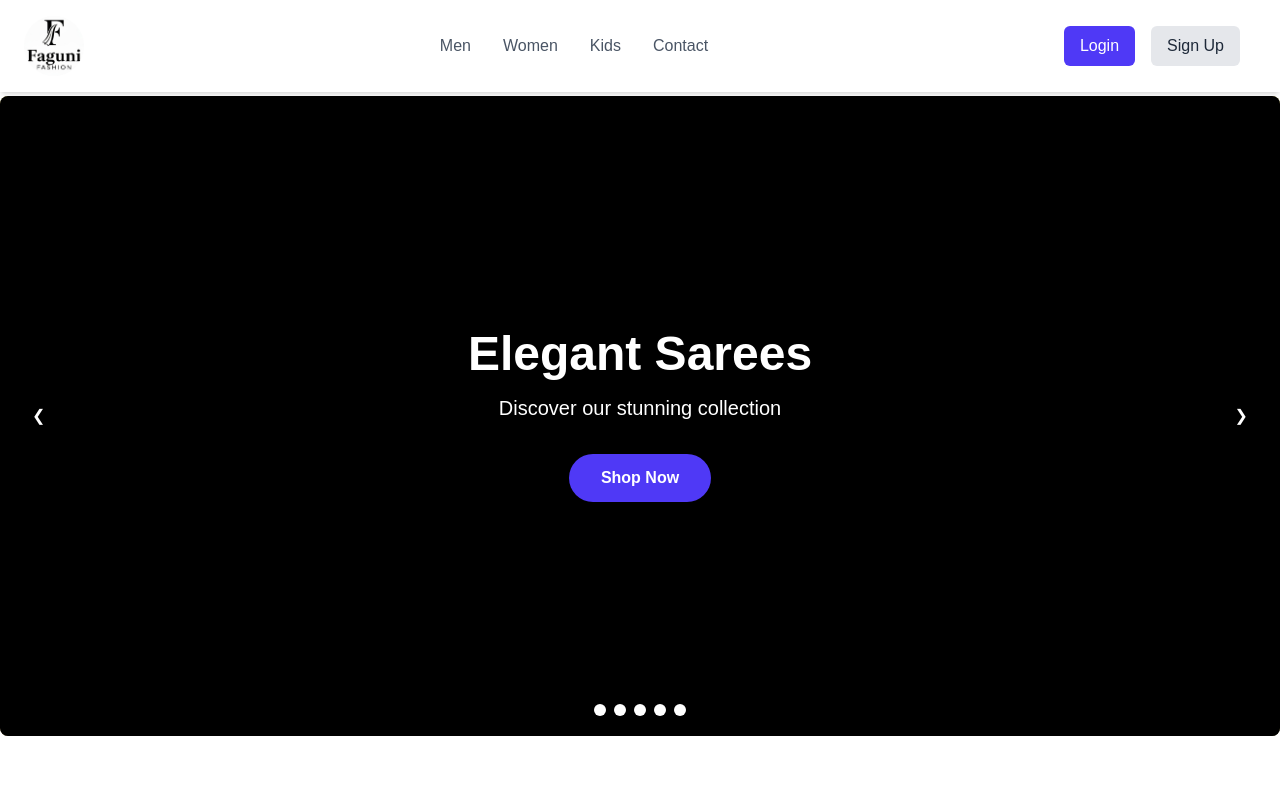
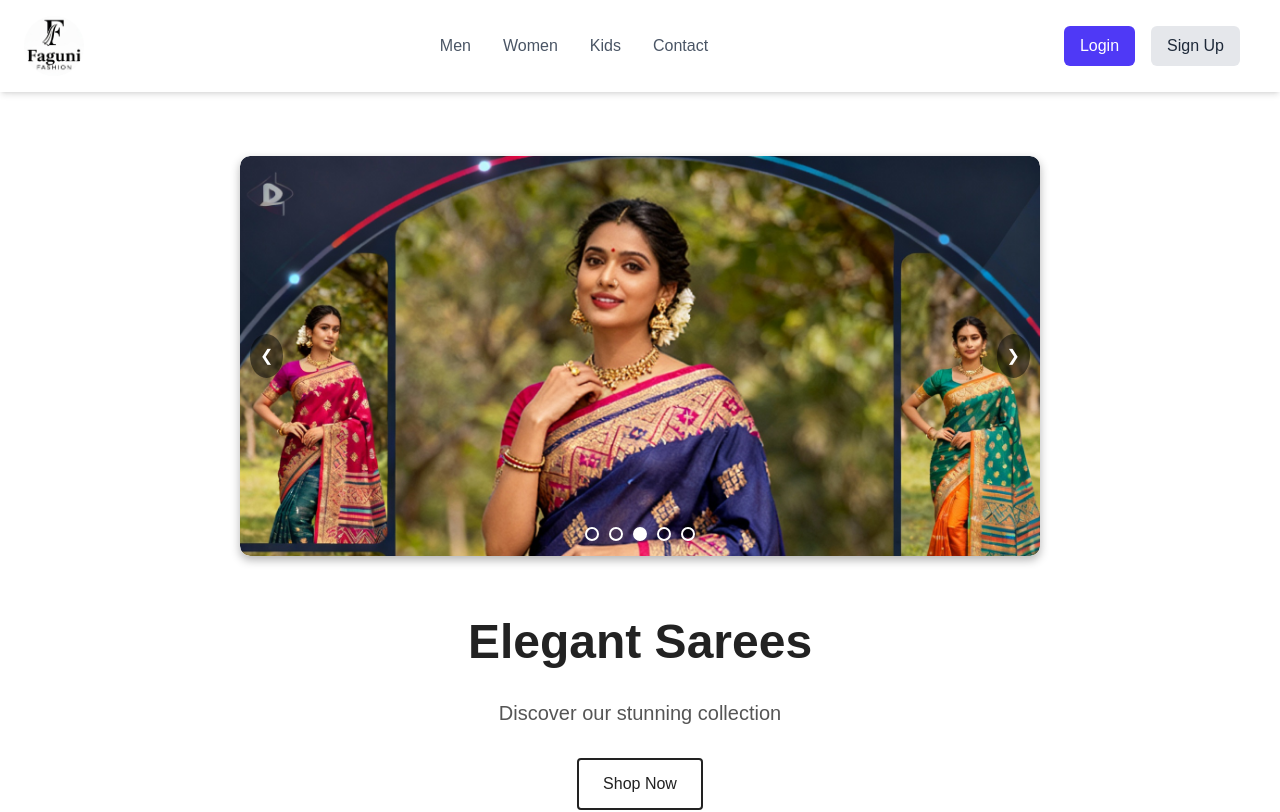
Before and after one commit to TarunNaik/ecom-frontend, a Next.js app: page / in a window 1280 px wide. Shown: the top 812 px of the page. Built offline with nearby package versions, Linux system fonts and the light colour scheme.

Commit message:
Changes to landing page

```diff
--- a/src/app/page.tsx
+++ b/src/app/page.tsx
@@ -22,8 +22,13 @@ export default function Home() {
     return () => clearInterval(timer);
   }, []);
 
+  // const goToPrevious = () => {
+  //   setCurrentIndex((prevIndex) => (prevIndex - 1 + carouselImages.length) % carouselImages.length);
+  // };
   const goToPrevious = () => {
-    setCurrentIndex((prevIndex) => (prevIndex - 1 + carouselImages.length) % carouselImages.length);
+    setCurrentIndex((prevIndex) =>
+      prevIndex === 0 ? carouselImages.length - 1 : prevIndex - 1
+    );
   };
 
   const goToNext = () => {
@@ -61,43 +66,146 @@ export default function Home() {
 
       {/* Hero Section */}
       <main className="pt-24">
-        <section className="container mx-auto rounded-lg overflow-hidden relative h-[80vh]">
-          {carouselImages.map((src, index) => (
+        <section className="hero" style={{ marginTop: "60px" }}>
+          <div
+            style={{
+              position: "relative",
+              width: "100%",
+              maxWidth: "800px",
+              height: "400px",
+              margin: "auto",
+              borderRadius: "10px",
+              overflow: "hidden",
+              boxShadow: "0 4px 10px rgba(0,0,0,0.3)"
+            }}
+          >
             <Image
-              key={index}
-              src={src}
-              alt={`Saree Style ${index + 1}`}
+              key={carouselImages[currentIndex]}
+              src={carouselImages[currentIndex]}
+              alt={`Saree Style ${currentIndex + 1}`}
               fill
+              style={{
+                objectFit: "cover",
+                objectPosition: "top",
+                borderRadius: "10px"
+              }}
+              priority
               unoptimized={true}
-              style={{ objectFit: 'cover', opacity: index === currentIndex ? 1 : 0 }}
-              className="transition-opacity duration-1000"
             />
-          ))}
 
-          <div className="absolute inset-0 bg-black bg-opacity-40"></div>
-
-          <div className="relative z-10 flex flex-col items-center justify-center h-full text-center text-white p-10">
-            <h1 className="text-5xl font-extrabold mb-4">Elegant Sarees</h1>
-            <p className="text-xl mb-8">Discover our stunning collection</p>
-            <Link href="/products" className="bg-indigo-600 text-white px-8 py-3 rounded-full font-semibold hover:bg-indigo-700">Shop Now</Link>
-          </div>
-
-          {/* Carousel Arrows */}
-          <button onClick={goToPrevious} className="absolute left-5 top-1/2 -translate-y-1/2 z-20 p-3 bg-black bg-opacity-50 rounded-full text-white hover:bg-opacity-75 transition">
+            {/* Carousel Navigation Arrows */}
+            <button
+              onClick={goToPrevious}
+              style={{
+                position: "absolute",
+                top: "50%",
+                left: "10px",
+                transform: "translateY(-50%)",
+                backgroundColor: "rgba(0,0,0,0.5)",
+                color: "white",
+                border: "none",
+                padding: "10px",
+                cursor: "pointer",
+                borderRadius: "50%",
+                zIndex: 2,
+              }}
+              aria-label="Previous Slide"
+            >
               &#10094;
             </button>
-          <button onClick={goToNext} className="absolute right-5 top-1/2 -translate-y-1/2 z-20 p-3 bg-black bg-opacity-50 rounded-full text-white hover:bg-opacity-75 transition">
+            <button
+              onClick={goToNext}
+              style={{
+                position: "absolute",
+                top: "50%",
+                right: "10px",
+                transform: "translateY(-50%)",
+                backgroundColor: "rgba(0,0,0,0.5)",
+                color: "white",
+                border: "none",
+                padding: "10px",
+                cursor: "pointer",
+                borderRadius: "50%",
+                zIndex: 2,
+              }}
+              aria-label="Next Slide"
+            >
               &#10095;
             </button>
 
             {/* Carousel Dots */}
-          <div className="absolute bottom-5 left-1/2 -translate-x-1/2 z-20 flex space-x-2">
+            <div
+              style={{
+                position: "absolute",
+                bottom: "15px",
+                width: "100%",
+                display: "flex",
+                justifyContent: "center",
+                gap: "10px",
+                zIndex: 2,
+              }}
+            >
               {carouselImages.map((_, idx) => (
-              <button key={idx} onClick={() => setCurrentIndex(idx)} className={`w-3 h-3 rounded-full transition-all ${idx === currentIndex ? 'bg-white' : 'bg-white bg-opacity-50'}`}></button>
+                <button
+                  key={idx}
+                  onClick={() => setCurrentIndex(idx)}
+                  style={{
+                    width: "14px",
+                    height: "14px",
+                    borderRadius: "50%",
+                    border: "2px solid white",
+                    backgroundColor: idx === currentIndex ? "white" : "transparent",
+                    cursor: "pointer",
+                    transition: "background-color 0.3s ease",
+                  }}
+                  aria-label={`Go to slide ${idx + 1}`}
+                />
               ))}
             </div>
+          </div>
 
+          {/* Hero Text Content */}
+          <section className="hero" style={{ textAlign: 'center', padding: '50px 20px', backgroundColor: '#fff' }}>
+            <h1 style={{
+              fontFamily: "'Raleway', sans-serif",
+              fontSize: '3rem',
+              fontWeight: '700',
+              color: '#222',
+              marginBottom: '20px'
+            }}>Elegant Sarees</h1>
+            <p style={{
+              fontFamily: "'Raleway', sans-serif",
+              fontSize: '1.25rem',
+              color: '#555',
+              marginBottom: '30px',
+            }}>Discover our stunning collection</p>
+            <button style={{
+              padding: '12px 24px',
+              fontSize: '1rem',
+              fontFamily: "'Raleway', sans-serif",
+              border: '2px solid #222',
+              backgroundColor: '#fff',
+              color: '#222',
+              cursor: 'pointer',
+              borderRadius: '4px',
+              transition: 'background-color 0.3s, color 0.3s',
+            }}
+              onMouseEnter={(e) => {
+                const target = e.target as HTMLButtonElement;
+                target.style.backgroundColor = '#222';
+                target.style.color = '#fff';
+              }}
+              onMouseLeave={(e) => {
+                const target = e.target as HTMLButtonElement;
+                target.style.backgroundColor = '#fff';
+                target.style.color = '#222';
+              }}
+            >
+              Shop Now
+            </button>
           </section>
+        </section>
+
 
         {/* Featured Products */}
         <section className="py-20">
@@ -159,7 +267,7 @@ export default function Home() {
             <p className="text-gray-700 mb-8">Get the latest updates on new products and upcoming sales</p>
             <form className="max-w-md mx-auto">
               <div className="flex items-center">
-                <input type="email" placeholder="Enter your email" className="w-full px-4 py-3 rounded-l-md focus:outline-none focus:ring-2 focus:ring-indigo-600"/>
+                <input type="email" placeholder="Enter your email" className="w-full px-4 py-3 rounded-l-md focus:outline-none focus:ring-2 focus:ring-indigo-600" />
                 <button type="submit" className="bg-indigo-600 text-white px-6 py-3 rounded-r-md hover:bg-indigo-700">Subscribe</button>
               </div>
             </form>
```
Lines whose indentation alone changed are shown as unchanged.
